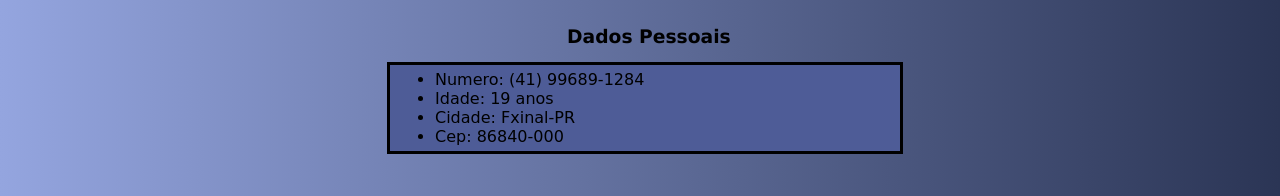
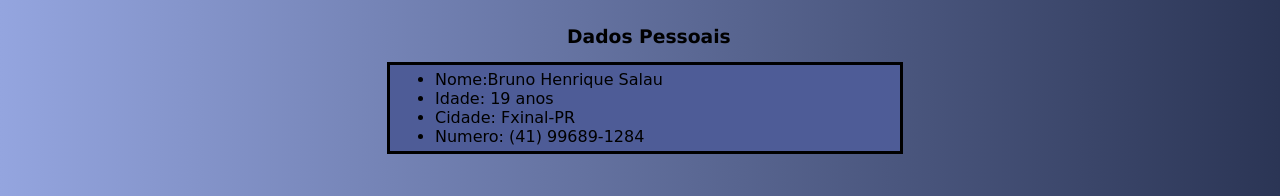
Before and after one commit to BrunoSalau/Desenvolvimento-web-segunda, a plain HTML site: page docs/index.html in a window 1280 px wide. Shown: the part 2335-2531 px from the top of the page. Drawn offline with Linux system fonts and the light colour scheme.

Commit message:
Update index.html

```diff
--- a/docs/index.html
+++ b/docs/index.html
@@ -101,10 +101,10 @@
         <h3 id="dados">Dados Pessoais</h3>
             <div id="dados2">
                 <ul>
-                    <li>Numero: (41) 99689-1284</li>
+                    <li>Nome:Bruno Henrique Salau</li>
                     <li>Idade: 19 anos</li>
                     <li>Cidade: Fxinal-PR</li>
-                    <li>Cep: 86840-000</li>
+                    <li>Numero: (41) 99689-1284</li>
                 </ul>
             </div>
     </div>
```
